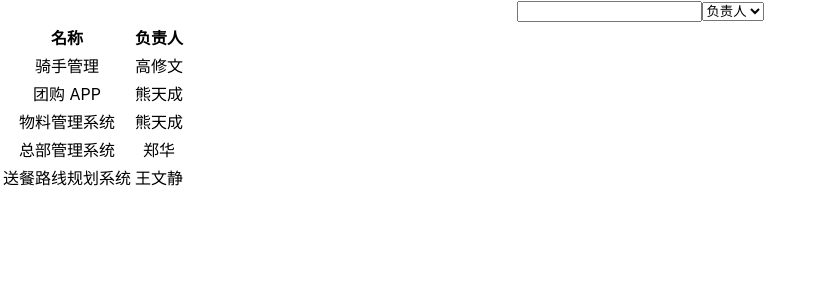
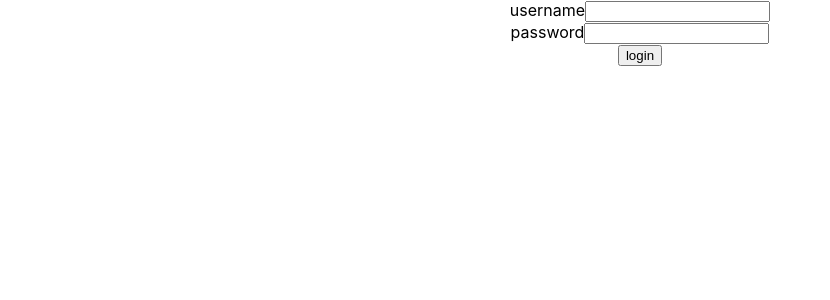
Before and after one commit to zhupingcmm/jira, a React (Create React App) app: page / in a window 1280 px wide. Shown: the top 300 px of the page, without its empty margins (0-830 px from the left). Built offline with nearby package versions, Linux system fonts and the light colour scheme; data requests are answered from the project's data file.

Commit message:
add login page

```diff
--- a/package.json
+++ b/package.json
@@ -25,7 +25,7 @@
     "test": "react-scripts test",
     "eject": "react-scripts eject",
     "formate": "npx prettier --write .",
-    "json-server": "json-server __json_server_mock__/db.json --watch --port 3001"
+    "json-server": "json-server __json_server_mock__/db.json --watch --port 3001 --middlewares ./__json_server_mock__/middleware.js "
   },
   "eslintConfig": {
     "extends": [
--- a/src/App.tsx
+++ b/src/App.tsx
@@ -1,12 +1,15 @@
 import React from "react";
 import logo from "./logo.svg";
-import { ProjectListScreen } from "screens";
+import { ProjectListScreen } from "screens/project-list";
+import { LoginScreen } from "screens/login";
+
 import "./App.css";
 
 function App() {
   return (
     <div className="App">
-      <ProjectListScreen />
+      {/* <ProjectListScreen /> */}
+      <LoginScreen />
     </div>
   );
 }
--- /dev/null
+++ b/src/screens/login/index.tsx
@@ -0,0 +1,37 @@
+import React, { FormEvent, FormEventHandler } from "react";
+
+const apiUrl = process.env.REACT_APP_API_URL;
+export const LoginScreen = () => {
+  const login = (param: { username: string; password: string }) => {
+    fetch(`${apiUrl}/login`, {
+      method: "POST",
+      headers: {
+        "Content-Type": "application/json",
+      },
+      body: JSON.stringify(param),
+    }).then(async (res: Response) => {
+      if (res.ok) {
+      }
+    });
+  };
+  const hanldeSubmit = (evt: FormEvent<HTMLFormElement>) => {
+    evt.preventDefault();
+    const username = (evt.currentTarget.elements[0] as HTMLFormElement).value;
+    const password = (evt.currentTarget.elements[1] as HTMLFormElement).value;
+    login({ username, password });
+  };
+
+  return (
+    <form onSubmit={hanldeSubmit}>
+      <div>
+        <label htmlFor="username">username</label>
+        <input type="text" id={"username"} />
+      </div>
+      <div>
+        <label htmlFor="password">password</label>
+        <input type="password" id={"password"} />
+      </div>
+      <button type={"submit"}>login</button>
+    </form>
+  );
+};
--- a/src/screens/index.tsx
+++ b/src/screens/project-list/index.tsx
@@ -1,6 +1,6 @@
 import React, { useEffect, useState } from "react";
-import { SearchPanel } from "./project-list/search-panel";
-import { List } from "./project-list/list";
+import { SearchPanel } from "./search-panel";
+import { List } from "./list";
 import qs from "qs";
 import { cleanObject, useDebounce, useMount } from "utils";
 
@@ -19,7 +19,7 @@ export const ProjectListScreen = () => {
   useEffect(() => {
     fetch(
       `${apiUrl}/projects?${qs.stringify(cleanObject(debouncedParam))}`
-    ).then(async (response) => {
+    ).then(async (response: Response) => {
       if (response.ok) {
         setList(await response.json());
       }
```
Also changed, not shown: __json_server_mock__/middleware.js (added, +17 -0 lines).
